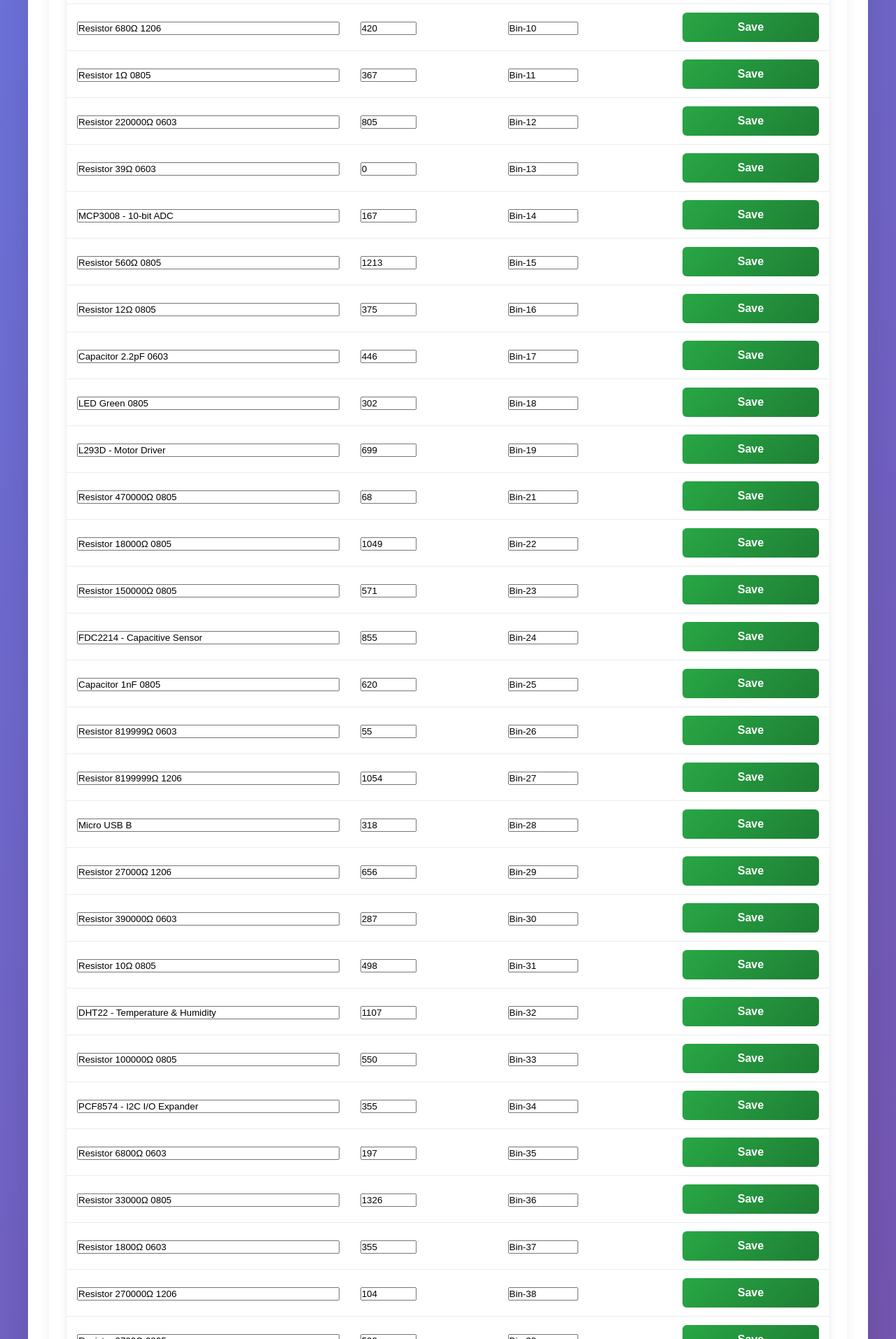
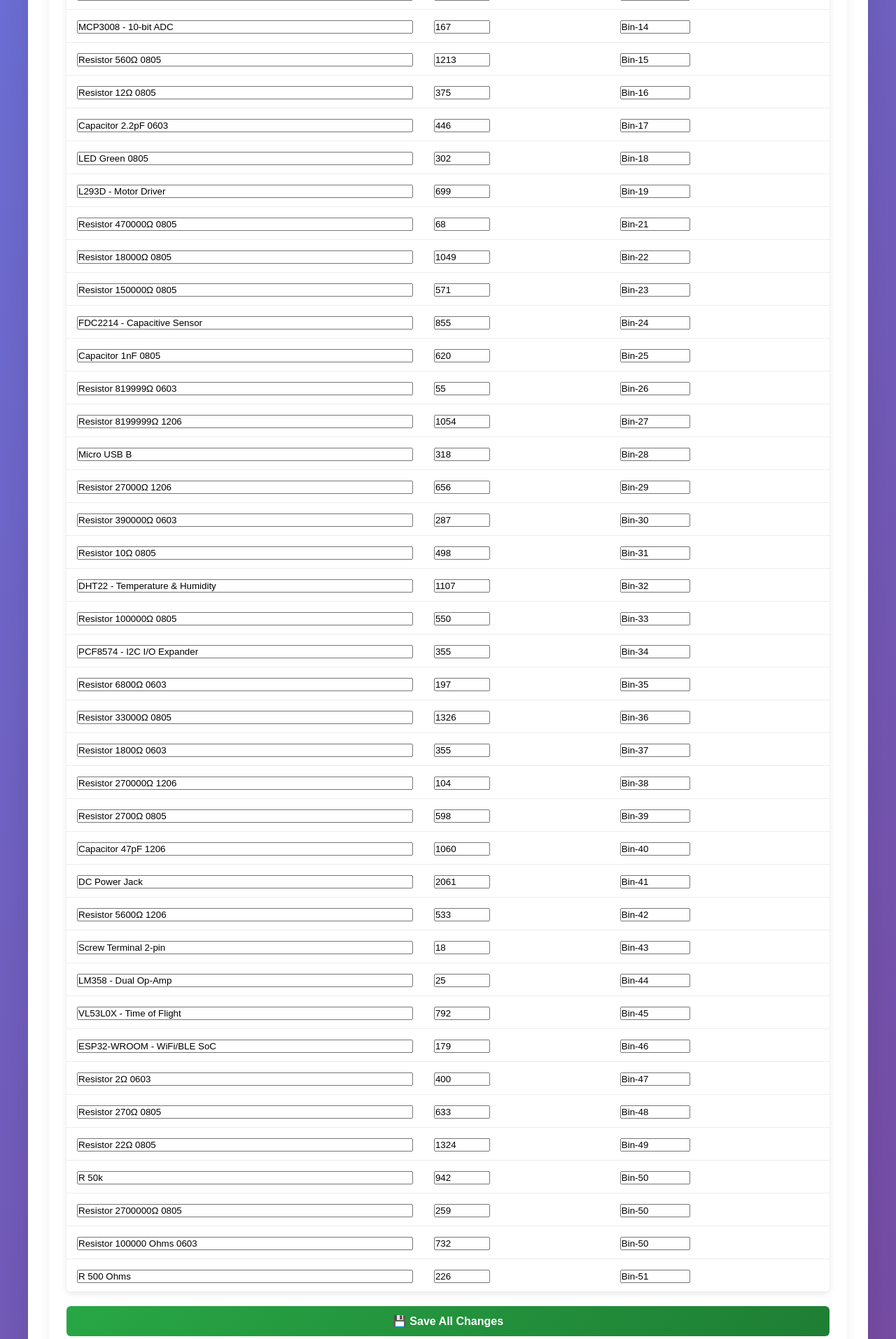
Before and after one commit to elilechien/MiniBenchIMS, a Flask app: page / in a window 1280 px wide. Shown: the part 1566-3480 px from the top of the page at 70% size. Run offline with Flask 3, Linux system fonts and the light colour scheme.

Commit message:
Editable online table

```diff
--- a/app.py
+++ b/app.py
@@ -392,6 +392,51 @@
         save_bins(bins)
     return jsonify({'success': True})
 
+@app.route("/update-all-bins", methods=['POST'])
+def update_all_bins():
+    if not request.is_json:
+        return jsonify({'success': False, 'error': 'Invalid request format'})
+
+    data = request.get_json()
+    changes = data.get('changes', [])
+
+    if not changes:
+        return jsonify({'success': False, 'error': 'No changes provided'})
+
+    try:
+        with csv_lock:
+            bins = load_bins()
+
+            # Process all changes
+            for change in changes:
+                name = change.get('name', '').strip()
+                quantity = change.get('quantity', '').strip()
+                location = change.get('location', '').strip()
+                original_location = change.get('original_location', '').strip()
+
+                try:
+                    quantity = int(quantity)
+                except ValueError:
+                    return jsonify({'success': False, 'error': f'Invalid quantity for {original_location}'})
+
+                # Find the bin to update
+                b = find_bin(bins, original_location)
+                if not b:
+                    return jsonify({'success': False, 'error': f'Original bin {original_location} not found'})
+
+                # Update the bin
+                b.name = name
+                b.quantity = quantity
+                b.location = location
+
+            # Save all changes
+            save_bins(bins)
+
+        return jsonify({'success': True, 'message': f'Updated {len(changes)} bins successfully'})
+
+    except Exception as e:
+        return jsonify({'success': False, 'error': f'Error updating bins: {str(e)}'})
+
 def start_flask():
     import logging
     log = logging.getLogger('werkzeug')
--- a/templates/index.html
+++ b/templates/index.html
@@ -404,7 +404,6 @@
                             <th>Name</th>
                             <th>Quantity</th>
                             <th>Location</th>
-                            <th>Action</th>
                         </tr>
                     </thead>
                     <tbody>
@@ -413,11 +412,13 @@
                             <td><input type="text" value="{{ row['Name'] }}" class="edit-name" style="width: 100%;"></td>
                             <td><input type="number" value="{{ row['Quantity'] }}" class="edit-quantity" style="width: 80px;"></td>
                             <td><input type="text" value="{{ row['Location'] }}" class="edit-location" style="width: 100px;"></td>
-                            <td><button class="btn btn-success" onclick="saveRow(this)">Save</button></td>
                         </tr>
                         {% endfor %}
                     </tbody>
                 </table>
+                <div style="text-align: center; margin-top: 20px;">
+                    <button class="btn btn-success" onclick="saveAllChanges()">💾 Save All Changes</button>
+                </div>
             </div>
         </div>
     </div>
@@ -495,26 +496,26 @@
             }
         });
 
-        function saveRow(btn) {
-            var row = btn.closest('tr');
-            var name = row.querySelector('.edit-name').value;
-            var quantity = row.querySelector('.edit-quantity').value;
-            var location = row.querySelector('.edit-location').value;
-            var original_location = row.getAttribute('data-location');
-            fetch('/update-bin', {
+        function saveAllChanges() {
+            const rows = document.querySelectorAll('#inventory-table tbody tr');
+            const changes = [];
+
+            rows.forEach(row => {
+                const name = row.querySelector('.edit-name').value;
+                const quantity = row.querySelector('.edit-quantity').value;
+                const location = row.querySelector('.edit-location').value;
+                const original_location = row.getAttribute('data-location');
+                changes.push({ name, quantity, location, original_location });
+            });
+
+            fetch('/update-all-bins', {
                 method: 'POST',
                 headers: { 'Content-Type': 'application/json' },
-                body: JSON.stringify({
-                    name: name,
-                    quantity: quantity,
-                    location: location,
-                    original_location: original_location
-                })
+                body: JSON.stringify({ changes })
             })
             .then(response => response.json())
             .then(data => {
                 if (data.success) {
-                    row.setAttribute('data-location', location);
                     updateStatus();
                     setTimeout(() => { location.reload(); }, 500);
                 } else {
@@ -522,7 +523,7 @@
                 }
             })
             .catch(error => {
-                alert('Error updating bin: ' + error.message);
+                alert('Error updating bins: ' + error.message);
             });
         }
     </script>
```
